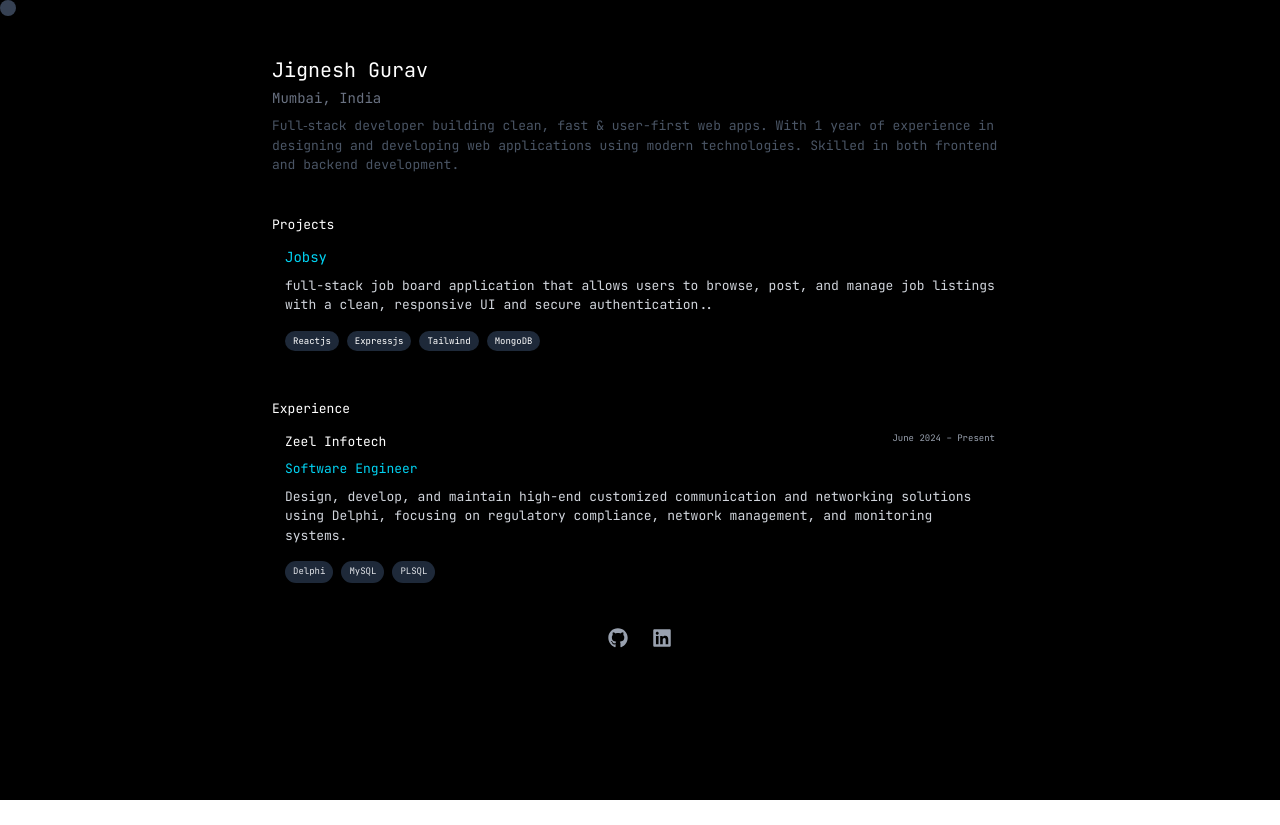
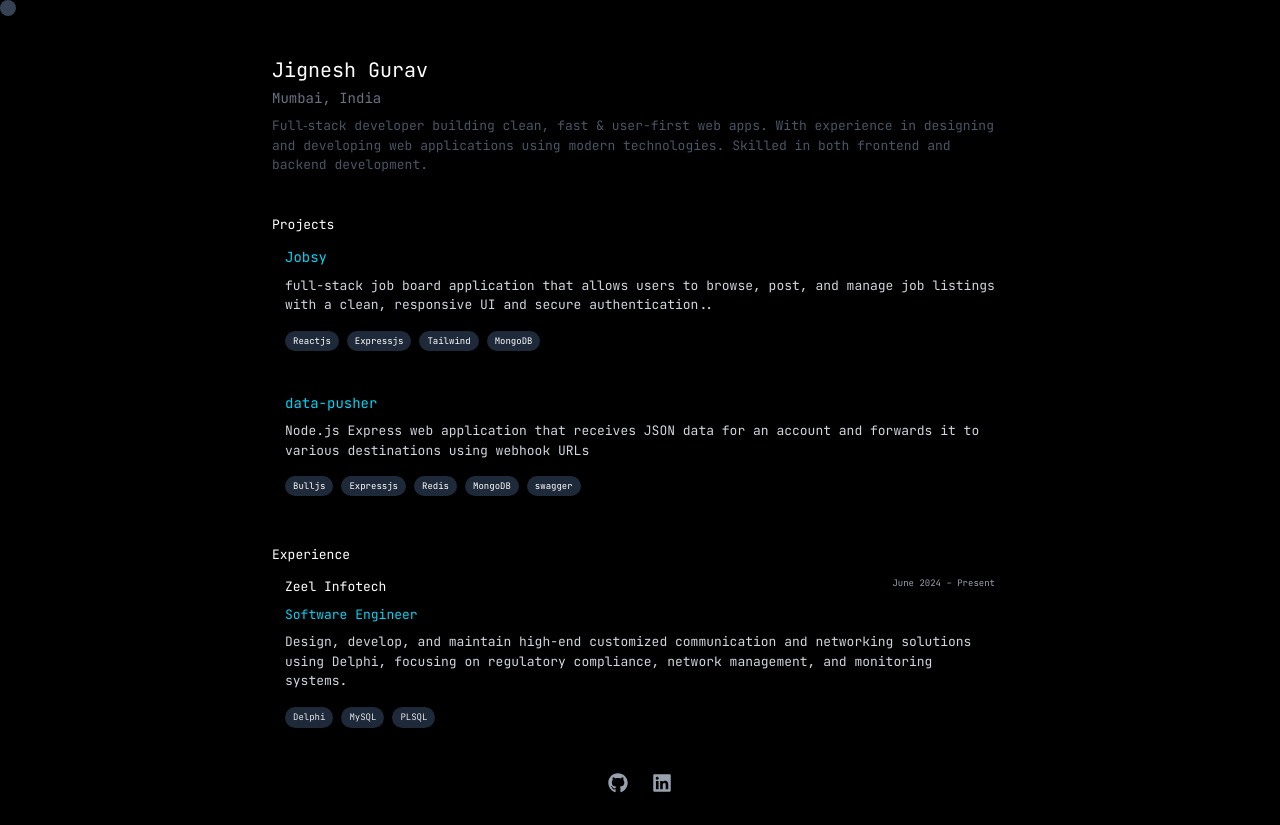
Before and after one commit to jignesh1001/portfolio, a React (Vite) app: page / in a window 1280 px wide. Before the commit the page ends 800 px from the top, so only its background shows below. Built offline with nearby package versions, Linux system fonts and the light colour scheme.

Commit message:
changed hero section and added project

```diff
--- a/src/components/Hero.jsx
+++ b/src/components/Hero.jsx
@@ -38,8 +38,8 @@ export default function Hero() {
 
       {/* <p className="mt-1 text-sm text-gray-500">Mumbai, India</p> */}
       <p className="mt-2 text-l text-gray-600">
-        Full‑stack developer building clean, fast & user-first web apps. With 1
-        year of experience in designing and developing web applications using
+        Full‑stack developer building clean, fast & user-first web apps. With
+        experience in designing and developing web applications using
         modern technologies. Skilled in both frontend and backend development.
       </p>
     </motion.section>
--- a/src/components/Projects.jsx
+++ b/src/components/Projects.jsx
@@ -8,7 +8,14 @@ const projects = [
     githubLink: "https://github.com/jignesh1001/jobsy",
     isLive : true
   },
-
+   {
+    name: "data-pusher",
+    description: "Node.js Express web application that receives JSON data for an account and forwards it to various destinations using webhook URLs",
+    link: "https://github.com/jignesh1001/datapusher",
+    tech: ["Bulljs", "Expressjs", "Redis", "MongoDB","swagger"],
+    githubLink: "https://github.com/jignesh1001/datapusher",
+    isLive : false
+  },
 
 ];
 
```
